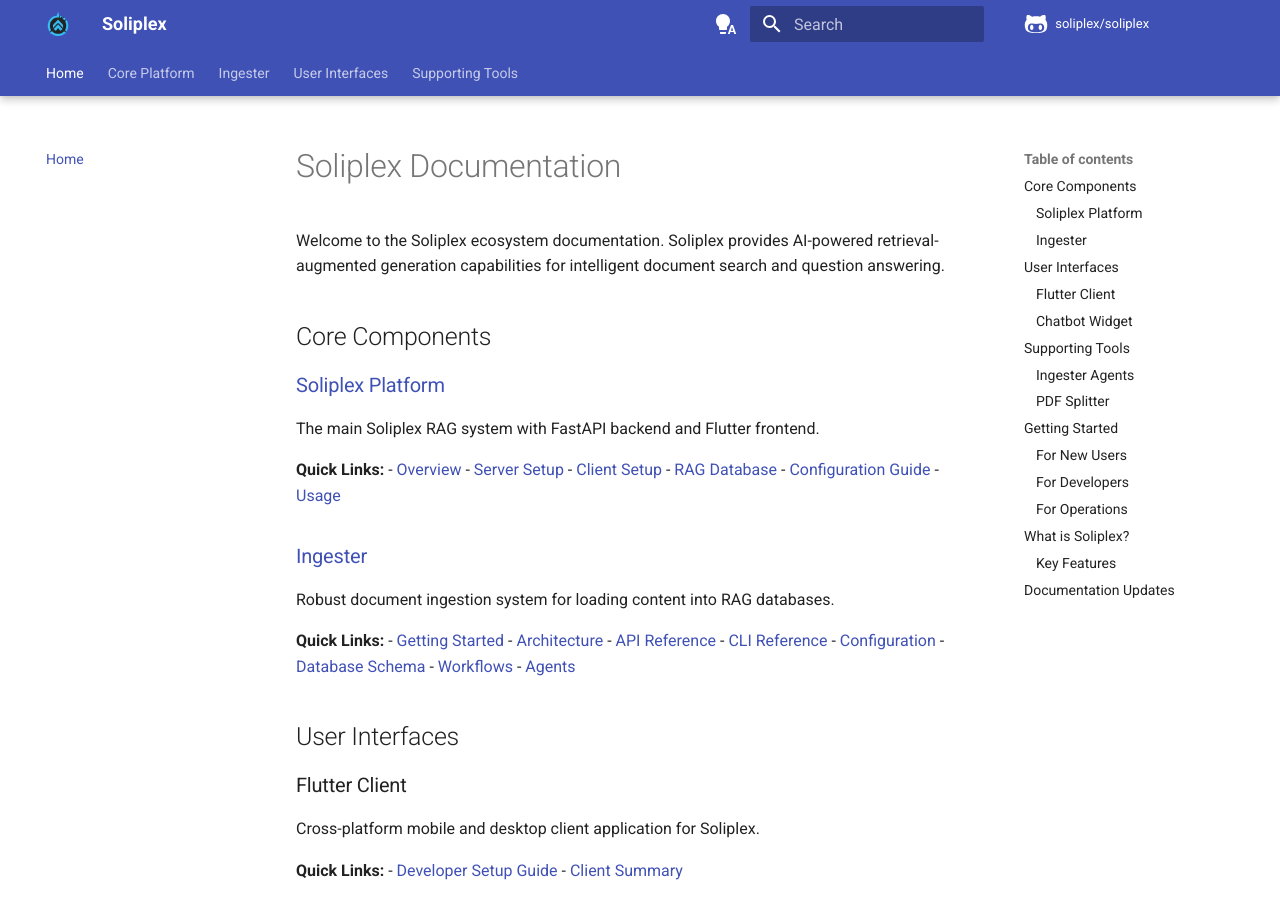
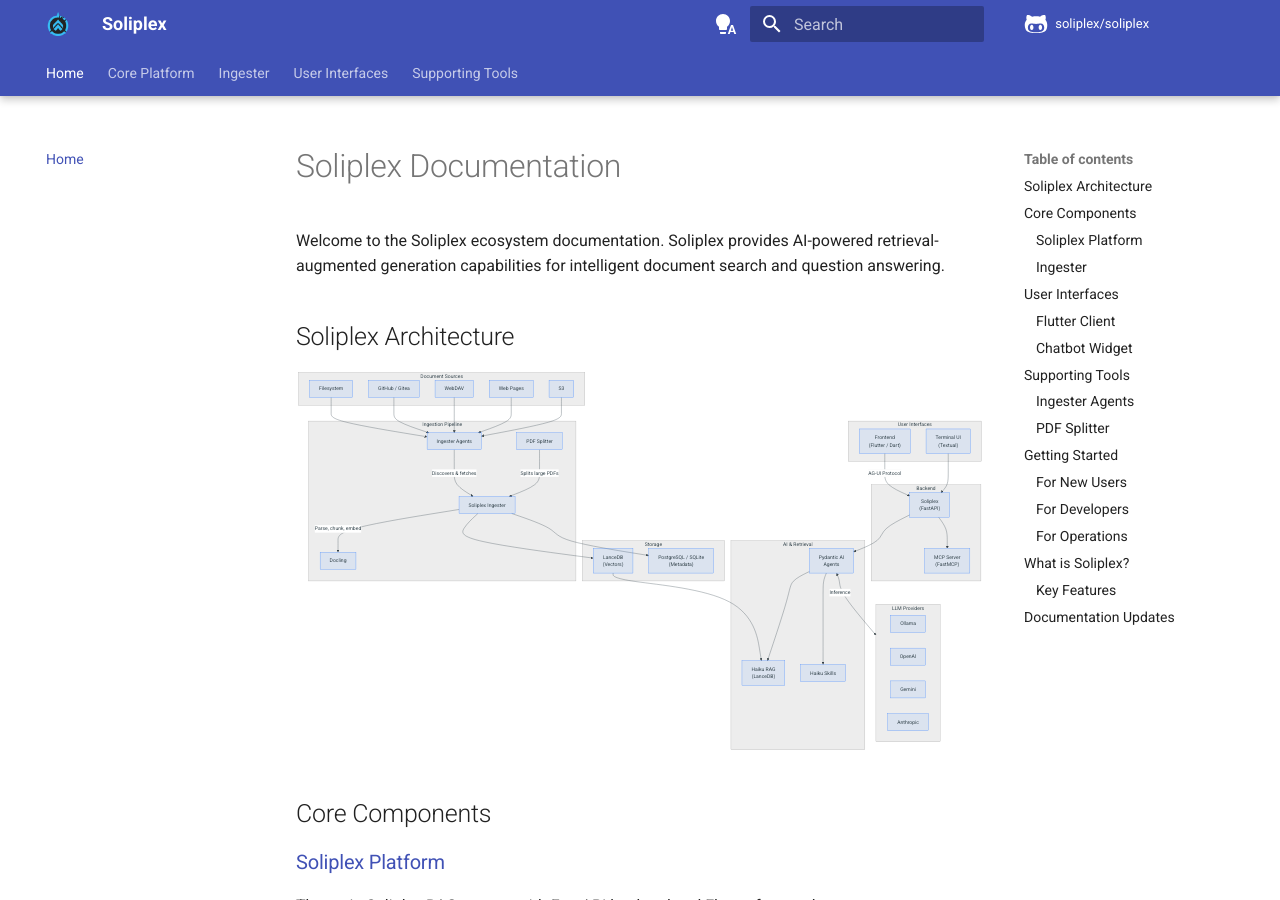
Before and after one commit to soliplex/soliplex.github.io, an MkDocs documentation site: the page built from docs/index.md, in a window 1280 px wide and 900 px high. Built offline with MkDocs 1.6.1 and Material for MkDocs 9.7.7, drawn with Linux system fonts in a browser that asks for light colours; comment, search, counter and statistics services are not loaded; part of the change alters nothing that is shown.

````diff
--- a/docs/index.md
+++ b/docs/index.md
@@ -1,6 +1,75 @@
 # Soliplex Documentation
 
 Welcome to the Soliplex ecosystem documentation. Soliplex provides AI-powered retrieval-augmented generation capabilities for intelligent document search and question answering.
+##Soliplex Architecture
+```mermaid
+graph TB
+
+    subgraph "User Interfaces"
+        FE["Frontend<br/>(Flutter / Dart)"]
+        TUI["Terminal UI<br/>(Textual)"]
+    end
+
+
+    subgraph "Backend"
+        SX["Soliplex<br/>(FastAPI)"]
+        MCP["MCP Server<br/>(FastMCP)"]
+    end
+
+    subgraph "AI & Retrieval"
+        PAI["Pydantic AI<br/>Agents"]
+        HR["Haiku RAG<br/>(LanceDB)"]
+        HS["Haiku Skills"]
+    end
+
+
+    subgraph "Storage"
+        LDB["LanceDB<br/>(Vectors)"]
+        PG["PostgreSQL / SQLite<br/>(Metadata)"]
+    end
+    subgraph LLM["LLM Providers"]
+        OL["Ollama"]
+        OA["OpenAI"]
+        GE["Gemini"]
+        AN["Anthropic"]
+    end
+        subgraph "Ingestion Pipeline"
+        IA["Ingester Agents"]
+        SI["Soliplex Ingester"]
+        PS["PDF Splitter"]
+        DL["Docling"]
+    end
+    subgraph "Document Sources"
+        FS["Filesystem"]
+        SCM["GitHub / Gitea"]
+        WD["WebDAV"]
+        WEB["Web Pages"]
+        S3["S3"]
+    end
+
+
+    FE -->|"AG-UI Protocol"| SX
+    TUI --> SX
+    SX --> PAI
+    SX --> MCP
+    PAI --> HR
+    PAI --> HS
+    LDB --> HR
+
+    FS --> IA
+    SCM --> IA
+    WD --> IA
+    WEB --> IA
+    S3 --> IA
+    IA -->|"Discovers & fetches"| SI
+    PS -->|"Splits large PDFs"| SI
+    SI -->|"Parse, chunk, embed"| DL
+
+    PAI <-->|"Inference"| LLM
+
+    SI --> LDB
+    SI --> PG
+```
 
 ## Core Components
 
--- a/mkdocs.yml
+++ b/mkdocs.yml
@@ -97,7 +97,7 @@ nav:
 
   - User Interfaces:
       - Chatbot Widget: chatbot/readme.md
-      - Flutter UI: frontend/docs/developer-setup.md
+      - Flutter UI: frontend/developer-setup.md
 
   - Supporting Tools:
       - Ingester Agents: ingester-agents/index.md
````
